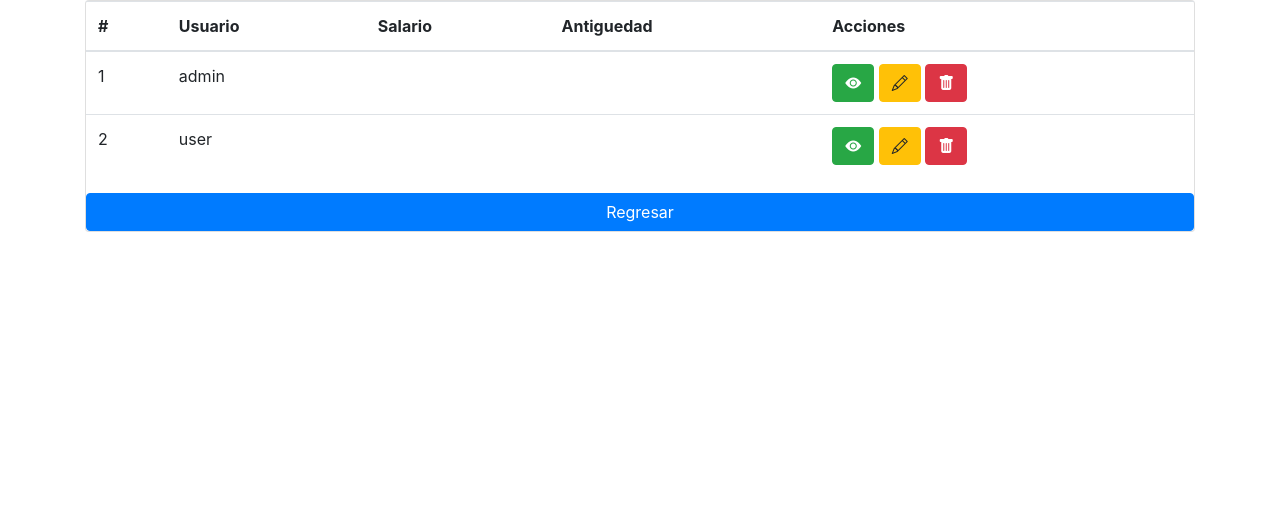
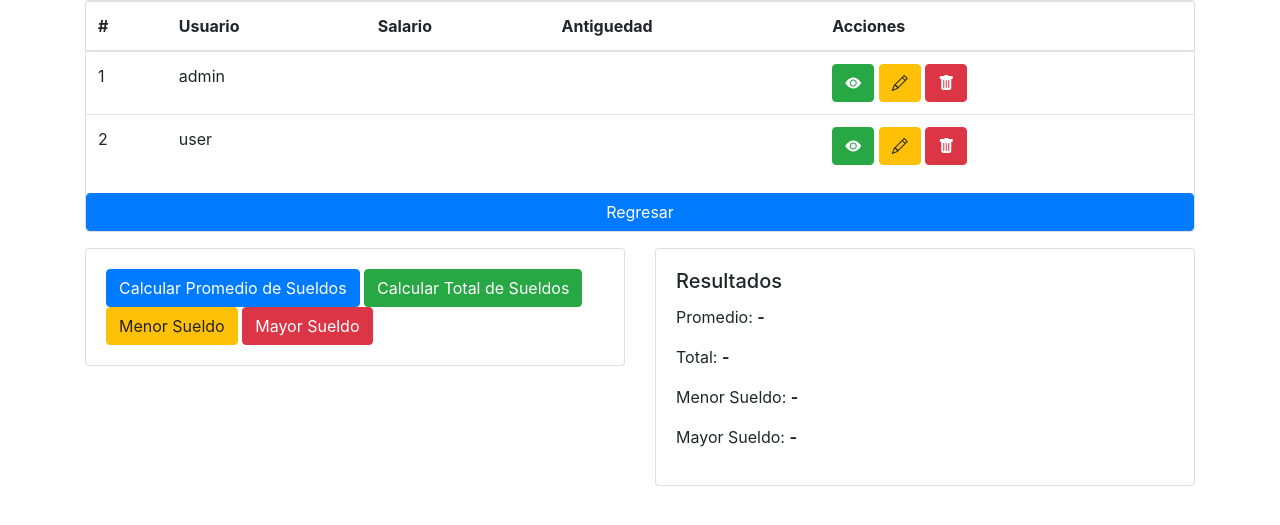
Before and after one commit to DeLaFuenteEzequiel/CodeIngiterPuro, a CodeIgniter app: page /CodeIngiterPuro/index.php/users_controller/index in a window 1280 px wide. Shown: the top 525 px of the page. Run offline with CodeIgniter, Linux system fonts and the light colour scheme; data comes from the database, SQL or seed files in the repository; data that the repository does not hold is empty.

Commit message:
calculos

```diff
--- a/application/views/create_user_view.php
+++ b/application/views/create_user_view.php
@@ -25,6 +25,7 @@
               </div>
 
               <button type="submit" class="btn btn-primary">Agregar Usuario</button>
+              <a class="btn btn-primary" href="<?php echo site_url('users_controller/index')?>">Regresar</a>
 
         </form>
 
--- a/application/views/inicio_view.php
+++ b/application/views/inicio_view.php
@@ -29,7 +29,12 @@
     </tbody>
     </table>
 
+    <div class= "container">
+        <div class="card">
     <a class="btn btn-primary" href="<?php echo site_url('users_controller/index')?>">Usuarios</a>
+    <br>
     <a class="btn btn-primary" href="<?php echo site_url('users_controller/create')?>">Agregar Usuarios</a>
+        </div>
+    </div>
 </div>
 </div>
--- a/application/views/users_view.php
+++ b/application/views/users_view.php
@@ -1,4 +1,5 @@
 <div class="container">
+
 <div class="card">
 
     <table class="table">
@@ -33,3 +34,34 @@
 
 </div>
 </div>
+
+<div class = "container">
+
+    <div class="row mt-3">
+
+        <div class="col-md-6">
+            <div class="card">
+                <div class="card-body">
+                    <button class="btn btn-primary" id="btnCalcularPromedio">Calcular Promedio de Sueldos</button>
+                    <button class="btn btn-success" id="btnCalcularTotal">Calcular Total de Sueldos</button>
+                    <button class="btn btn-warning" id="btnMenorSueldo">Menor Sueldo</button>
+                    <button class="btn btn-danger" id="btnMayorSueldo">Mayor Sueldo</button>
+                </div>
+            </div>
+        </div>
+
+        <div class="col-md-6">
+            <div class="card">
+                <div class="card-body">
+                    <h5 class="card-title">Resultados</h5>
+                    <p id="resultadoPromedio">Promedio: <span class="font-weight-bold">-</span></p>
+                    <p id="resultadoTotal">Total: <span class="font-weight-bold">-</span></p>
+                    <p id="resultadoMenorSueldo">Menor Sueldo: <span class="font-weight-bold">-</span></p>
+                    <p id="resultadoMayorSueldo">Mayor Sueldo: <span class="font-weight-bold">-</span></p>
+                </div>
+            </div>
+        </div>
+
+    </div>
+
+</div>
```
